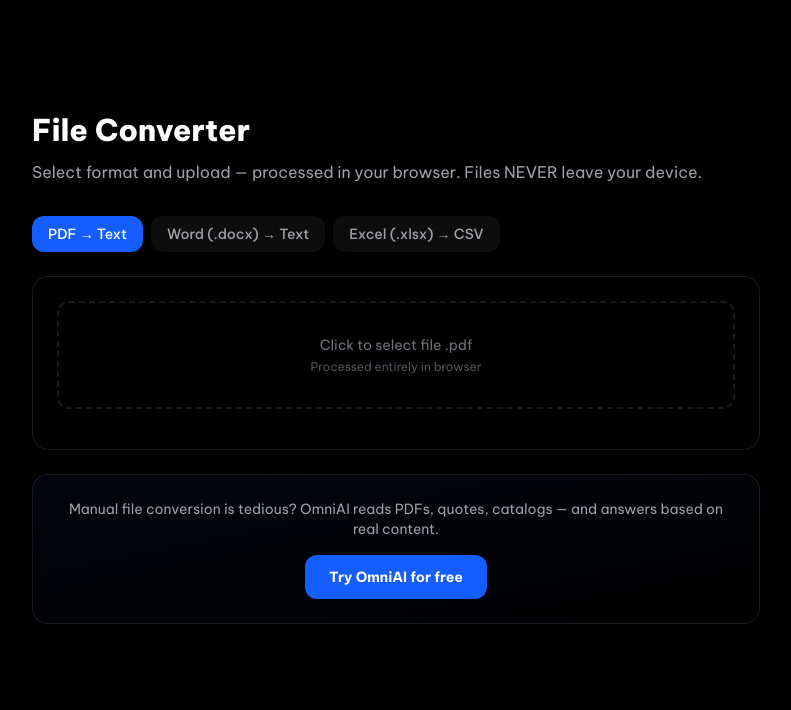
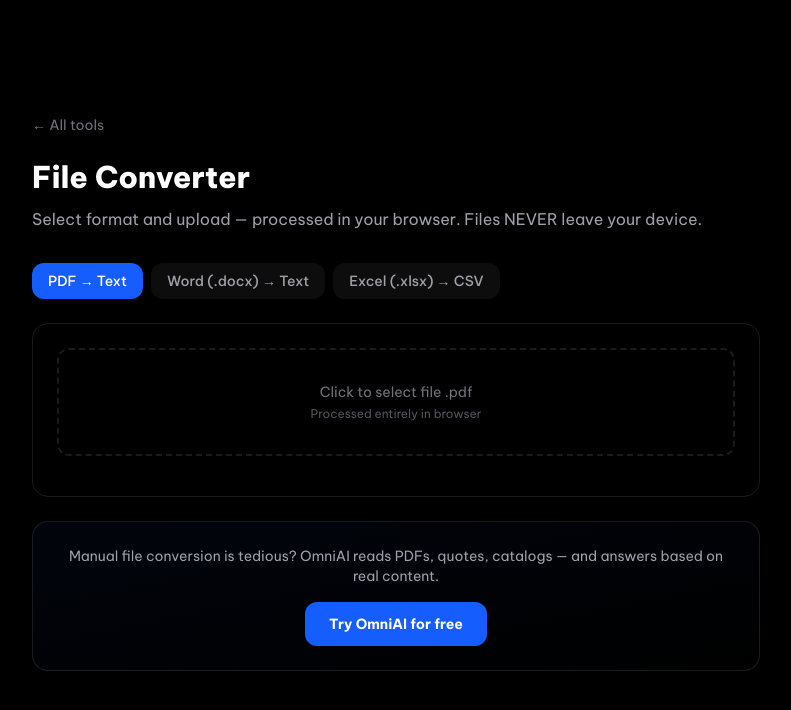
Before and after one commit to baonckh/omni-dashboard, a Next.js app: page /tools/file-converter in a window 1280 px wide. Shown: the top 710 px of the page, without its empty margins (244-1035 px from the left). Built offline with nearby package versions, Linux system fonts and the light colour scheme; no server answers.

Commit message:
ponytail: add back nav to file-converter page

```diff
--- a/src/app/tools/file-converter/page.tsx
+++ b/src/app/tools/file-converter/page.tsx
@@ -80,6 +80,7 @@ export default function ConvertPage() {
   return (
     <main className="min-h-screen bg-black text-white">
       <div className="max-w-3xl mx-auto px-5 pt-28 pb-16">
+        <Link href="/tools" className="text-sm text-zinc-500 hover:text-white mb-6 inline-block">← {_({ vi: "Tất cả công cụ", en: "All tools" })}</Link>
         <h1 className="text-3xl font-extrabold mb-3">{_(T.title)}</h1>
         <p className="text-zinc-400 mb-8">{_(T.desc)}</p>
 
```
